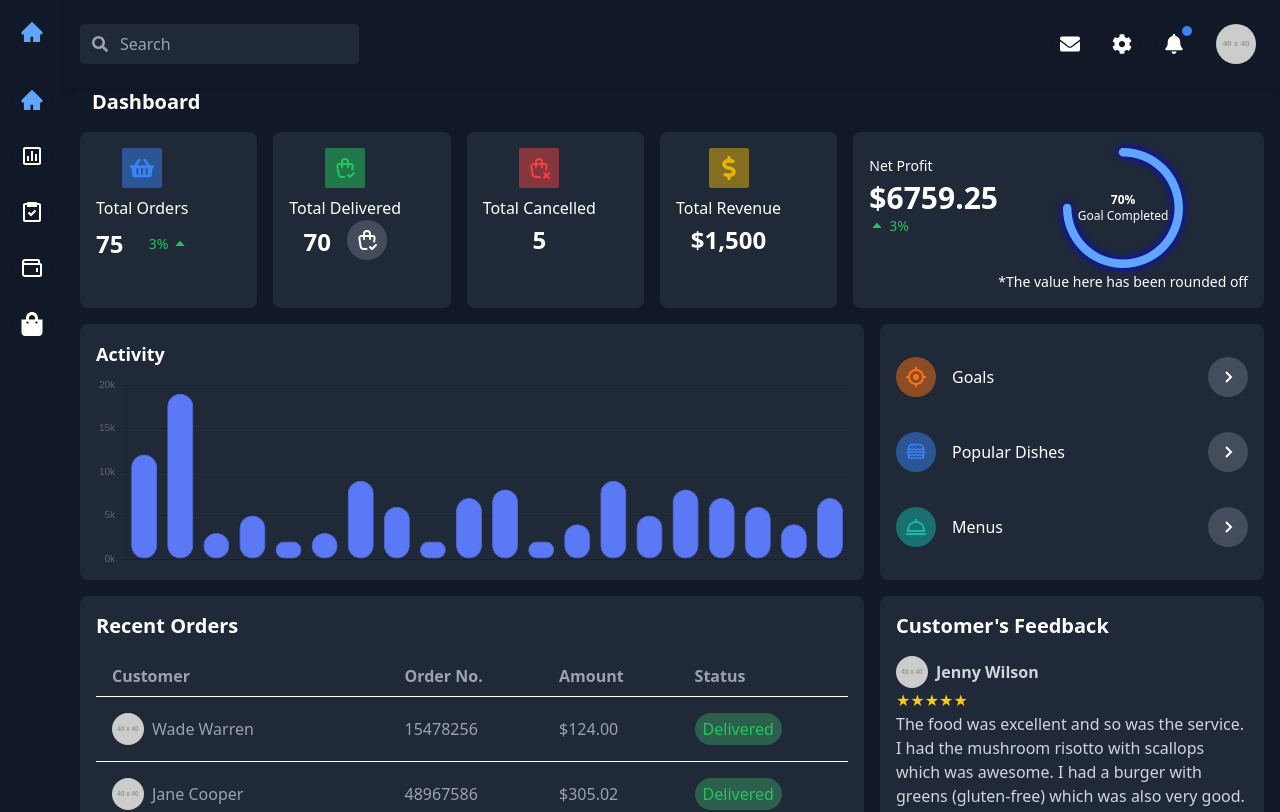
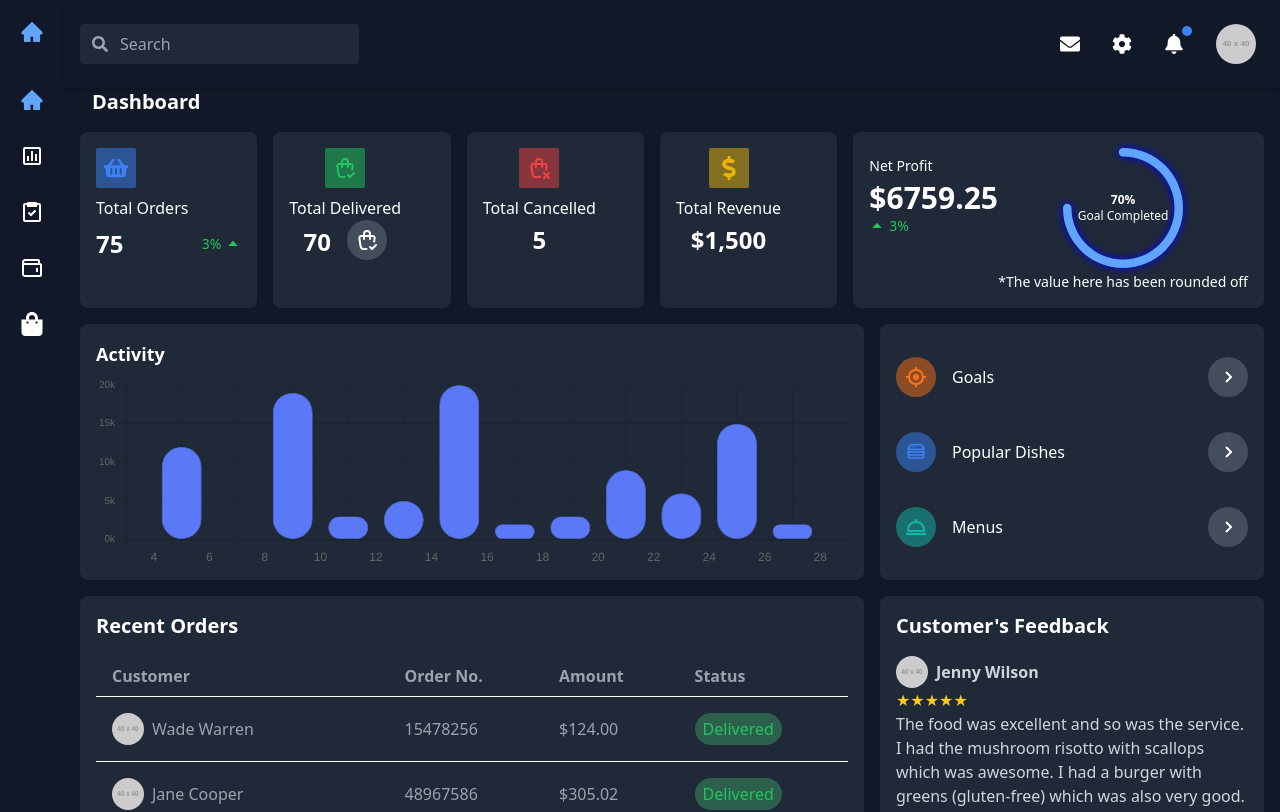
Before and after one commit to yeshu10/Dashboard, a React (Vite) app in the folder dashboard/: page / in a window 1280 px wide. Shown: the top 812 px of the page. Built offline with nearby package versions, Linux system fonts and the light colour scheme.

Commit message:
total orders

```diff
--- a/dashboard/src/components/ActivityChart.jsx
+++ b/dashboard/src/components/ActivityChart.jsx
@@ -4,11 +4,11 @@ import { Bar } from 'react-chartjs-2';
 
 const ActivityChart = () => {
   const chartData = {
-    labels: ['5', '9', '10', '11', '12', '13', '14', '15', '16', '17', '18', '19', '20', '21', '22', '23', '24', '25', '26', '27'],
+    labels: ['5', '9',  '11', '13','15',  '17', '19', '21',  '23', '25',  '27'],
     datasets: [
       {
         label: 'Activity',
-        data: [12, 19, 3, 5, 2, 3, 9, 6, 2, 7, 8, 2, 4, 9, 5, 8, 7, 6, 4, 7, 4, 7, 2, 9],
+        data: [12, 19, 3, 5,20, 2, 3, 9, 6,15, 2, 7, 8, 2, 16,4, 9, 5, 8, 7, 6,9, 4, 7, 10,4, 7, 2, 9],
         backgroundColor: '#5B78F6',
         borderColor: '#5B78F6',
         borderWidth: 0.7,
@@ -20,21 +20,15 @@ const ActivityChart = () => {
     responsive: true,
     maintainAspectRatio: false,
     scales: {
-      x: {
-        grid: {
-          display: false,
+
+        x: {
+          type: 'linear',
+          beginAtZero: false, // Start the axis at 5
+          ticks: {
+            min: 6, // Set the minimum value to 5
+            stepSize: 2 // Set the step size to 2
+          }
         },
-        ticks: {
-          autoSkip: false,
-          callback: (value, index) => {
-            const labelsToShow = ['5', '9', '11', '13', '15', '17', '19', '21', '23', '25', '27'];
-            return labelsToShow.includes(value) ? value : null;
-          },
-          font: {
-            size: 10,
-          },
-        },
-      },
       y: {
         beginAtZero: true,
         ticks: {
@@ -61,11 +55,12 @@ const ActivityChart = () => {
     },
   };
 
+
   return (
     <div className="h-64 bg-gray-800 p-4 rounded-lg text-white col-span-2">
       <h3 className="text-lg font-semibold mb-2">Activity</h3>
       <div className="h-48"> {/* Adjust the height here */}
-        <Bar data={chartData} options={chartOptions} height={200} /> {/* Adjust the height here */}
+        <Bar data={chartData} options={chartOptions} height={300} /> {/* Adjust the height here */}
       </div>
     </div>
   );
--- a/dashboard/src/components/DashboardSummary.jsx
+++ b/dashboard/src/components/DashboardSummary.jsx
@@ -12,13 +12,13 @@ const DashboardSummary = () => {
     <div className="flex gap-4">
       <div className="flex flex-wrap gap-4 flex-[2]">
         <div className="bg-gray-800 p-4 rounded-lg text-white flex-1 min-w-[150px]">
-          <div className="flex items-center gap-4">
-            <div className="flex flex-col items-center">
-              <div className="bg-blue-500 bg-opacity-50 p-2 rounded-sm inline-flex items-center justify-center">
+          {/* <div className="flex items-center gap-4"> */}
+            <div className="flex flex-col ">
+              <div className="bg-blue-500 bg-opacity-50 p-2 rounded-sm w-fit">
                 <FaShoppingBasket className="text-blue-500" size={24} />
               </div>
               <div className="mt-2">Total Orders</div>
-              <div className="flex items-center mt-2 w-full">
+              <div className="flex justify-between mt-2 w-full">
           <div className="text-2xl font-bold">75</div>
           <div className="flex-grow"></div> {/* This div takes up the available space */}
           <div className="flex items-center space-x-1 text-green-500 text-sm">
@@ -27,7 +27,7 @@ const DashboardSummary = () => {
             </div>
           </div>
         </div>
-        </div>
+        {/* </div> */}
         </div>
         <div className="bg-gray-800 p-4 rounded-lg text-white flex-1 min-w-[150px]">
           <div className="flex items-center gap-4">
```
